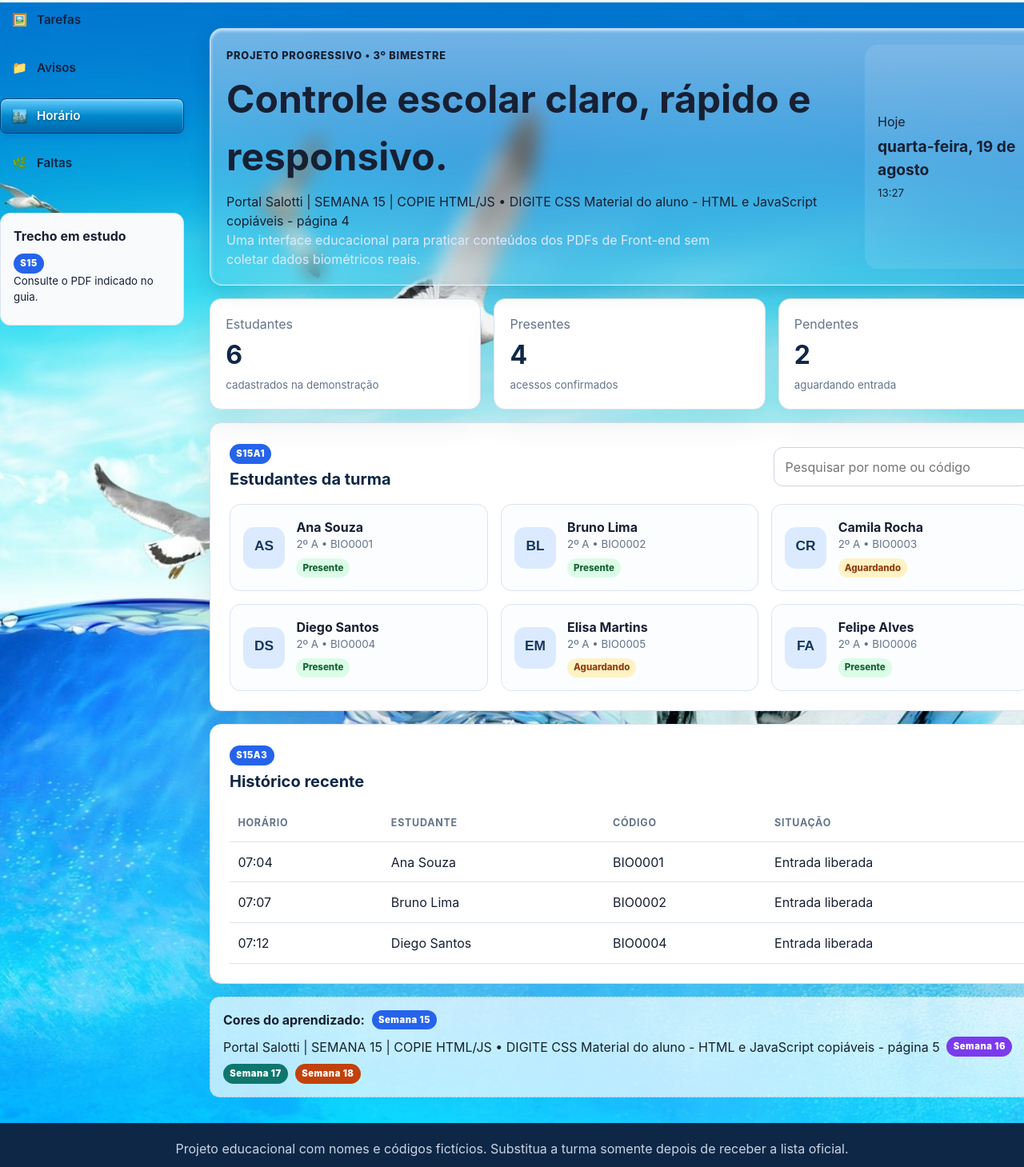
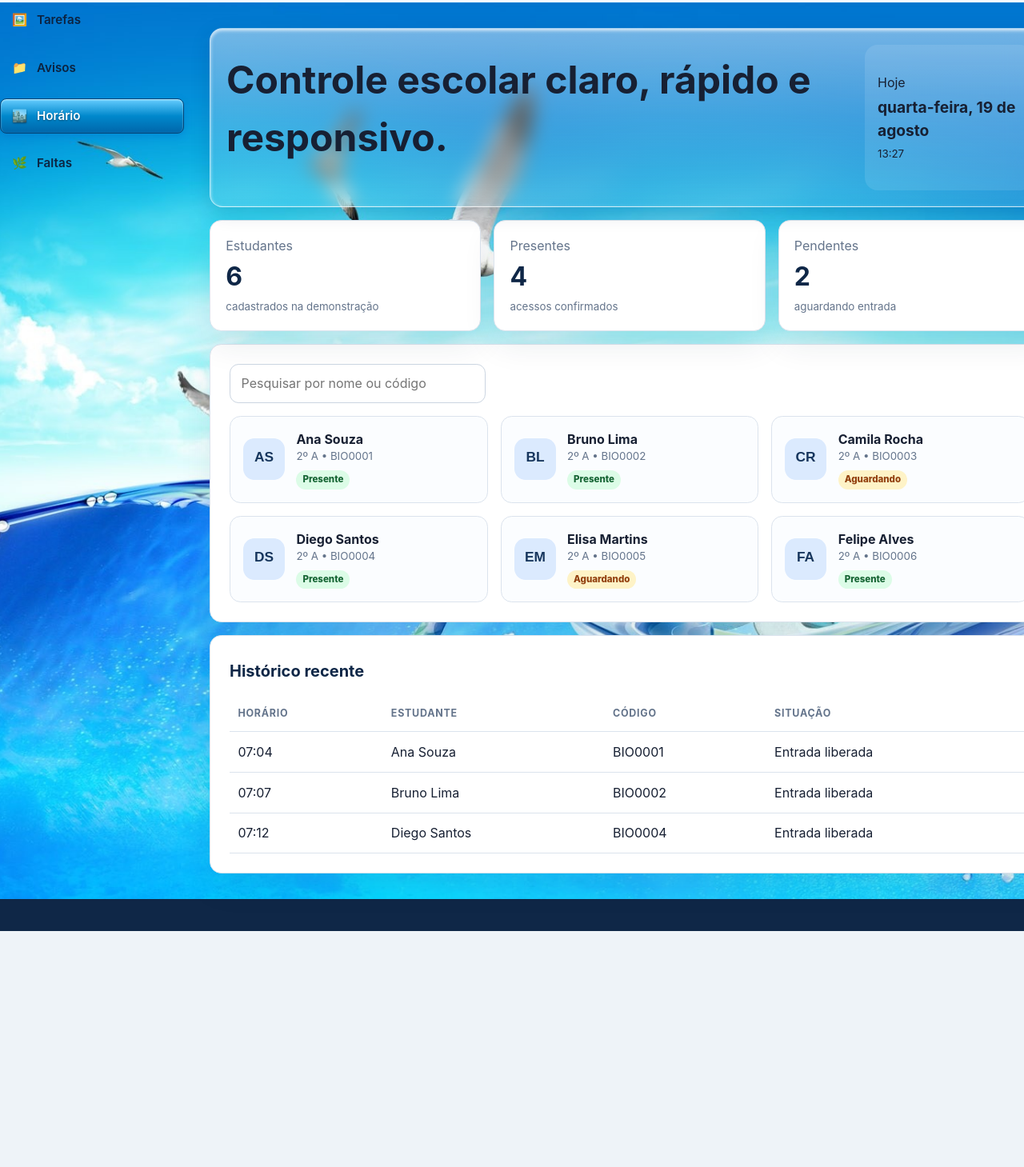
Before and after one commit to FelipeCsantos052008/Aula_Salotti_Portal, a plain HTML site: page Front-end/index.html in a window 1280 px wide. Shown: the part 81-1540 px from the top of the page at 80% size. After the commit the page ends 1245 px from the top, so only its background shows below. Drawn offline with Linux system fonts and the light colour scheme; files that its build step writes are made by us from their sources; files whose address does not match are found by name.

Commit message:
Removi os indicadores de semana

```diff
--- a/Front-end/index.html
+++ b/Front-end/index.html
@@ -5,8 +5,9 @@
     <meta charset="UTF-8" />
     <meta name="viewport" content="width=device-width, initial-scale=1.0" />
     <meta name="description" content="Portal Salotti - projeto progressivo de Front-end" />
-    <title>Portal Salotti | Semana 15</title>
+    <title>Portal Salotti</title>
     <link rel="stylesheet" href="style.css" />
+    <link rel="stylesheet"  href="css/style.css">
 </head>
 
 <body>
@@ -18,7 +19,6 @@
                 <strong>Portal Salotti</strong><small>Acesso e serviços escolares</small>
             </div>
         </div>
-        <span class="week-pill week-pill--s15">Semana 15</span>
     </header>
     <div class="page-grid">
         <aside class="sidebar" aria-label="Navegação do projeto">
@@ -28,26 +28,11 @@
                 <li class="menu-item active"><a href="#"><span class="menu-icon">🏙️</span> Horário</a></li>
                 <li class="menu-item"><a href="#"><span class="menu-icon">🌿</span> Faltas</a></li>
             </nav>
-            <div class="reference-box">
-                <strong>Trecho em estudo</strong>
-                <span class="lesson-tag lesson-tag--s15">S15</span>
-                <small>Consulte o PDF indicado no guia.</small>
-            </div>
         </aside>
         <main id="conteudo">
             <section class="hero" id="inicio">
                 <div>
-                    <span class="eyebrow">Projeto progressivo • 3º bimestre</span>
                     <h1>Controle escolar claro, rápido e responsivo.</h1>
-
-                    Portal Salotti | SEMANA 15 | COPIE HTML/JS • DIGITE CSS
-
-                    Material do aluno - HTML e JavaScript copiáveis - página 4
-
-                    <p>
-                        Uma interface educacional para praticar conteúdos dos PDFs de Front-end
-                        sem coletar dados biométricos reais.
-                    </p>
                 </div>
                 <div class="hero-status">
                     <span>Hoje</span><strong id="current-date">Carregando...</strong><small
@@ -70,10 +55,6 @@
             </section>
             <section class="panel" id="estudantes" aria-labelledby="titulo-estudantes">
                 <div class="section-heading">
-                    <div>
-                        <span class="lesson-tag lesson-tag--s15">S15A1</span>
-                        <h2 id="titulo-estudantes">Estudantes da turma</h2>
-                    </div>
                     <label class="search-field"><span class="sr-only">Pesquisar
                             estudante</span><input id="student-search" type="search"
                             placeholder="Pesquisar por nome ou código" /></label>
@@ -84,7 +65,6 @@
             <section class="panel" id="historico" aria-labelledby="titulo-historico">
                 <div class="section-heading">
                     <div>
-                        <span class="lesson-tag lesson-tag--s15">S15A3</span>
                         <h2 id="titulo-historico">Histórico recente</h2>
                     </div>
                 </div>
@@ -102,23 +82,11 @@
                     </table>
                 </div>
             </section>
-            <section class="legend" aria-label="Legenda de referências">
-                <strong>Cores do aprendizado:</strong>
-                <span class="lesson-tag lesson-tag--s15">Semana 15</span>
 
-                Portal Salotti | SEMANA 15 | COPIE HTML/JS • DIGITE CSS
-
-                Material do aluno - HTML e JavaScript copiáveis - página 5
-                <span class="lesson-tag lesson-tag--s16">Semana 16</span>
-                <span class="lesson-tag lesson-tag--s17">Semana 17</span>
-                <span class="lesson-tag lesson-tag--s18">Semana 18</span>
-            </section>
         </main>
     </div>
     <footer>
         <p>
-            Projeto educacional com nomes e códigos fictícios. Substitua a turma somente
-            depois de receber a lista oficial.
         </p>
     </footer>
     <script src="script.js"></script>
--- a/Front-end/style.css
+++ b/Front-end/style.css
@@ -178,20 +178,6 @@ button {
       inset 0 1px 2px rgba(255, 255, 255, 0.6),
       0 4px 10px rgba(0, 100, 200, 0.3);
   text-shadow: 0 1px 2px rgba(0, 0, 0, 0.4);
-}
-
-.reference-box {
-  margin-top: 1.5rem;
-  padding: 1rem;
-  border-radius: 0.8rem;
-  background: #f8fafc;
-  border: 1px solid var(--border);
-}
-
-.reference-box strong,
-.reference-box small {
-  display: block;
-  margin-bottom: 0.5rem;
 }
 
 main {
```
